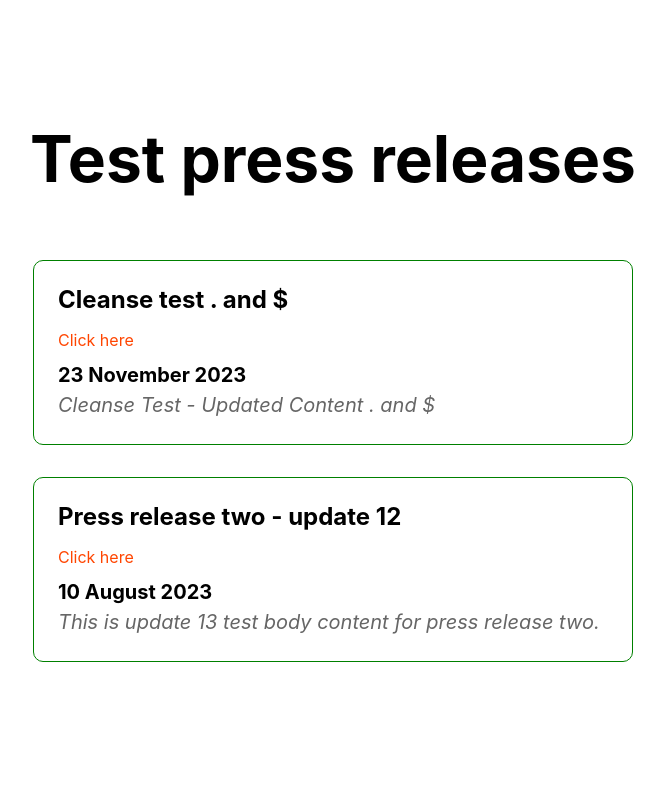
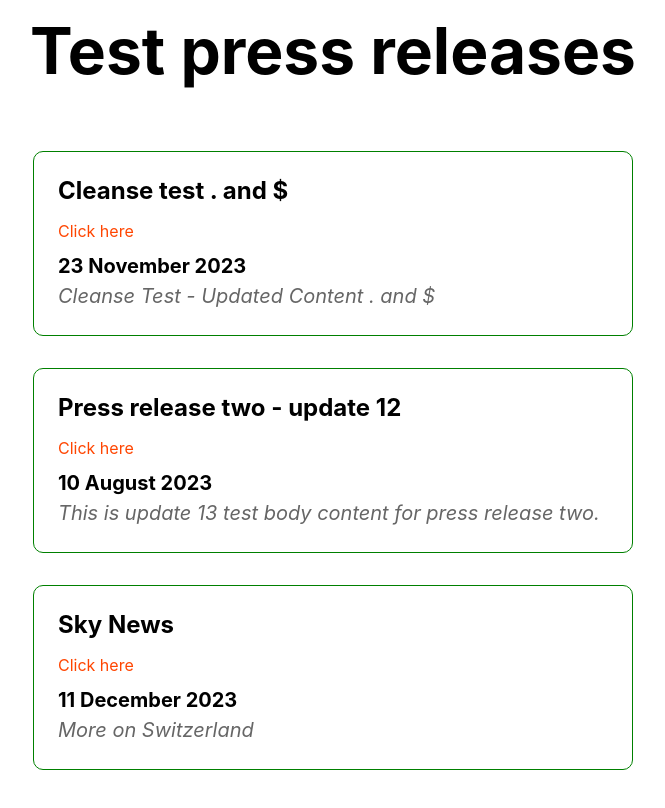
Before and after one commit to cstanleyhns/janes-test-site, a Next.js app: page / in a window 1280 px wide. Shown: the top 808 px of the page, without its empty margins (307-972 px from the left). Built offline with nearby package versions, Linux system fonts and the light colour scheme.

Commit message:
Updated index.js

```diff
--- a/pages/index.js
+++ b/pages/index.js
@@ -31,6 +31,13 @@ export default function Home() {
             <p className={styles.cardCopy}>This is update 13 test body content for press release two.</p>
           </div>
 
+          <div className={styles.card}>
+            <h2>Sky News</h2>
+            <a href="https://news.sky.com/story/switzerland-has-lost-10-of-its-glaciers-in-just-two-years-in-catastrophic-ice-melt-study-shows-12971493" className={styles.link} rel="noreferrer">Click here</a>
+            <p className= {styles.cardDate}>11 December 2023</p>
+            <p className={styles.cardCopy}>More on Switzerland</p>
+          </div>
+
         </div>
       </main>
 
```
